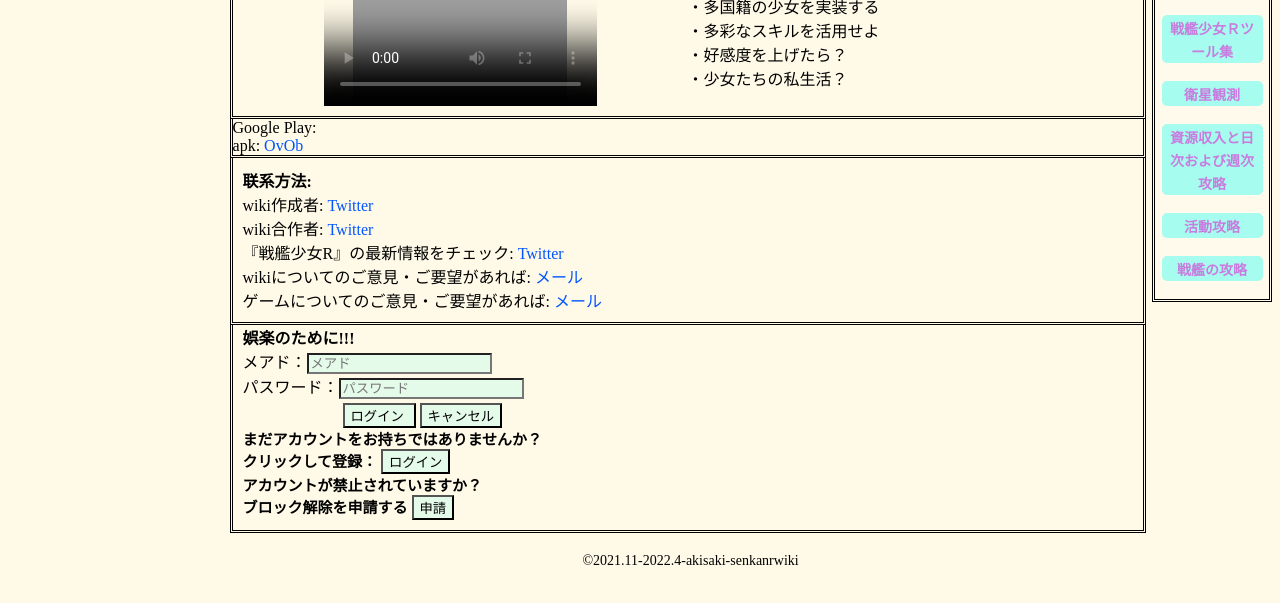
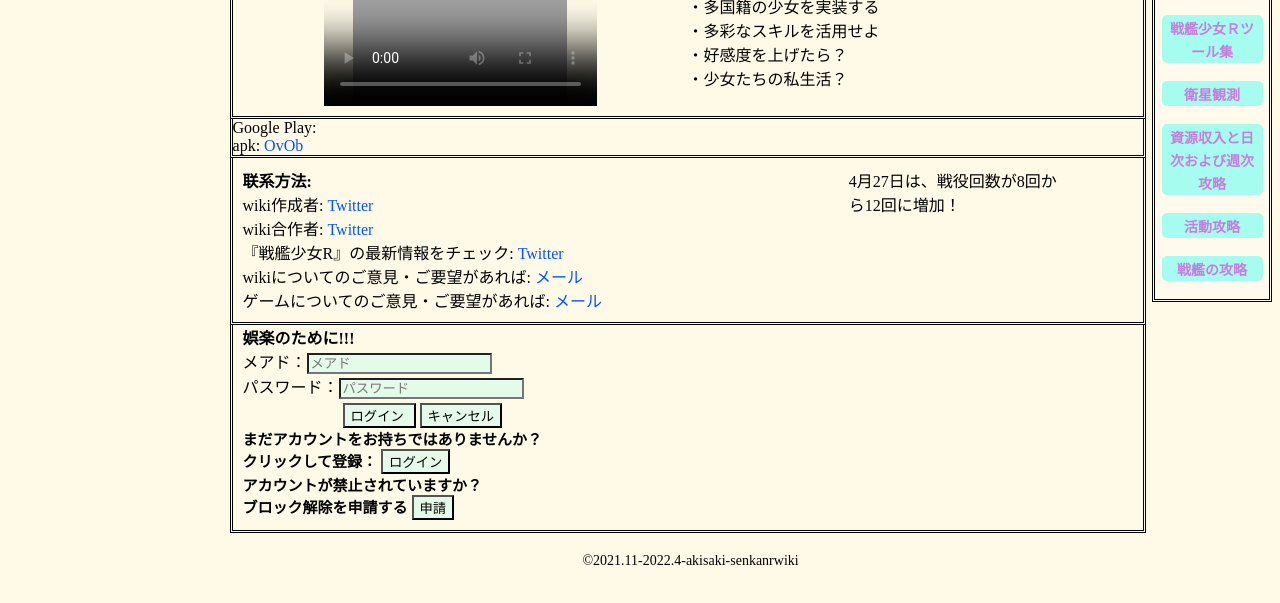
Before and after one commit to Gyli4796/senkanrwiki, a plain HTML site: page index.html in a window 1280 px wide. Shown: the part 129-732 px from the top of the page. Drawn offline with Linux system fonts and the light colour scheme; grey boxes are pictures that could not be loaded.

Commit message:
Update index.html

```diff
--- a/index.html
+++ b/index.html
@@ -211,7 +211,10 @@
 				</a>
 			</div>
 			<div class="email-box">
-				<div style="width: 80%;padding-top: 10px;padding-bottom: 10px;padding-left: 10px;">
+				<div style="width: 90%;padding-top: 10px;padding-bottom: 10px;padding-left: 10px;">
+					<div style="float: right;width: 26%;">
+						4月27日は、戦役回数が8回から12回に増加！
+					</div>
 					<a style="font-weight: bold;">联系方法:</a>
 					<br />
 					wiki作成者: <span class="e-s">
```
